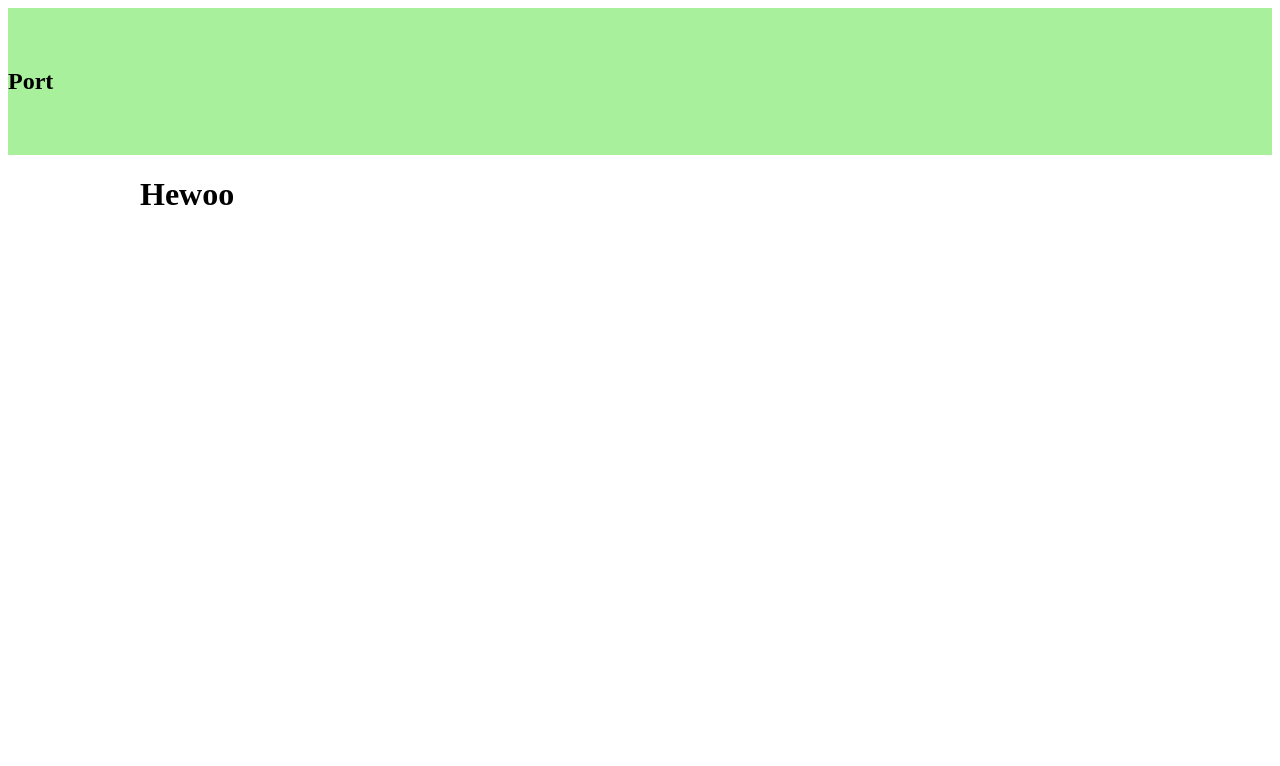
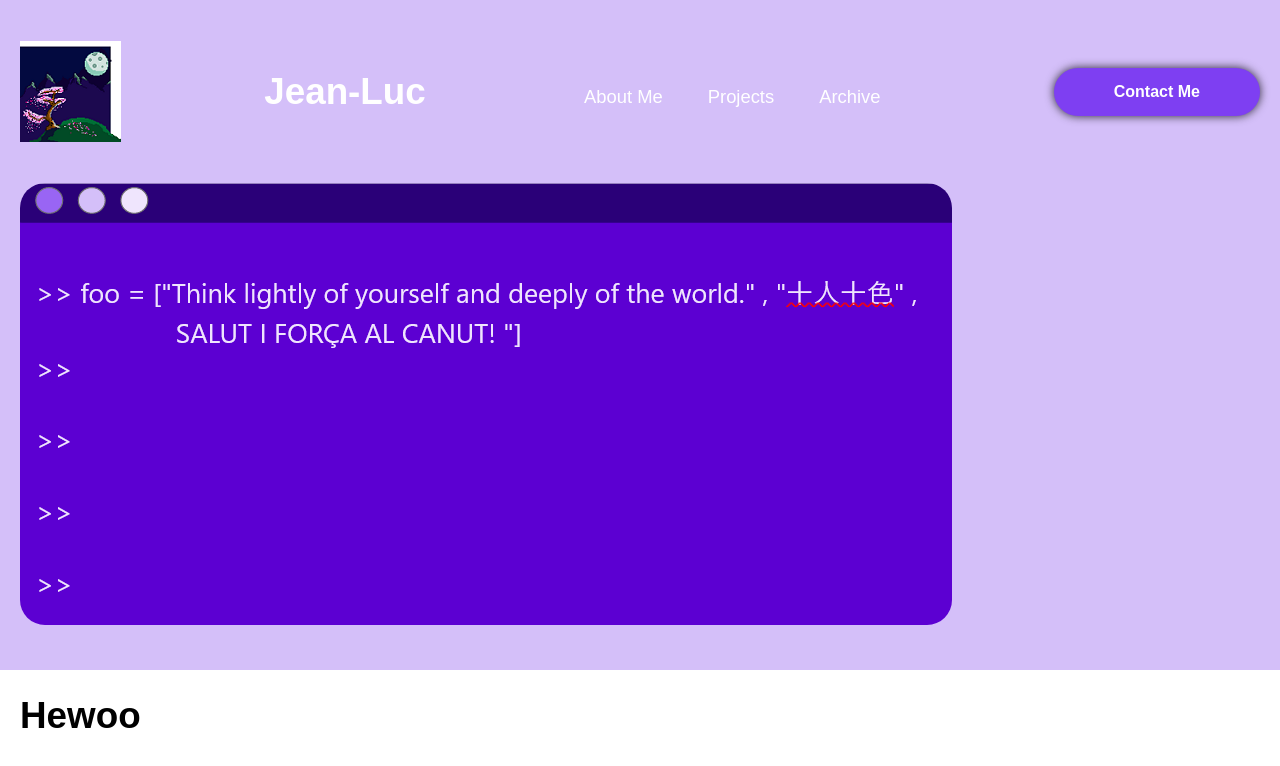
Before and after one commit to jlputter/LandingPage, a React (Create React App) app in the folder portfolio/portfolio_fe/: page / in a window 1280 px wide. Shown: the top 766 px of the page. Built offline with nearby package versions, Linux system fonts and the light colour scheme.

Commit message:
start of header designing

```diff
--- a/portfolio/portfolio_fe/public/index.html
+++ b/portfolio/portfolio_fe/public/index.html
@@ -3,7 +3,6 @@
   <head>
     <meta charset="utf-8" />
     <link rel="icon" href="%PUBLIC_URL%/favicon.ico" />
-
 
 
 
--- a/portfolio/portfolio_fe/src/App.js
+++ b/portfolio/portfolio_fe/src/App.js
@@ -1,15 +1,30 @@
 import {Container} from './components/styles/Container.styled'
 import Header from './components/Header'
+import { ThemeProvider } from 'styled-components'
+import GlobalStyles from './components/styles/Global'
+
+const theme = {
+  colors: {
+    header: '#D4BFF9',
+    body: '#FFF',
+    footer: "#2A0078",
+    button: "#7E3FF2"
+  },
+}
 
 function App() {
   return (
-    <>
-     <Header />
-    <Container>
+    <ThemeProvider theme = {theme}>
+      <>
+      <GlobalStyles/>
+        <Header />
+        <Container>
+          <h1>Hewoo</h1>
+        </Container>
 
-      <h1>Hewoo</h1>
-    </Container>
-    </>
+      </>
+
+    </ThemeProvider>
   );
 }
 
--- a/portfolio/portfolio_fe/src/components/Header.jsx
+++ b/portfolio/portfolio_fe/src/components/Header.jsx
@@ -1,9 +1,23 @@
-import { StyledHeader } from "./styles/Header.styled";
+import { StyledHeader, Nav, Logo, Name, ConsoleIMG } from "./styles/Header.styled";
+import { Container } from "./styles/Container.styled";
+import { Button } from "./styles/Button.styled";
 
 export default function Header() {
     return (
         <StyledHeader>
-            <h2>Port</h2>
+            <Container>
+            <Nav>
+                <Logo src='./images/logo.png' alt=''/>
+                <Name> Jean-Luc </Name>
+                <ul>
+                    <li><a>About Me</a></li>
+                    <li><a>Projects</a></li>
+                    <li><a>Archive</a></li>
+                </ul>
+                <Button>Contact Me</Button>
+            </Nav>
+            <ConsoleIMG src='./images/terminal.png' alt=''/>
+            </Container>
         </StyledHeader>
     )
 }
--- /dev/null
+++ b/portfolio/portfolio_fe/src/components/styles/Button.styled.jsx
@@ -0,0 +1,22 @@
+import styled from "styled-components";
+
+export const Button = styled.button`
+
+    border-radius: 50px;
+    border: none;
+    box-shadow: 0 0 10px rgba(0,0,0,0.8);
+    cursor: pointer;
+    font-size: 16px;
+    font-weight: 700;
+    padding: 15px 60px;
+    background-color: ${({theme}) => theme.colors.button};
+    color: #FFF;
+
+    &:hover{
+        opacity: 0.9;
+        transform: scale(1.02);
+        transition: ease-out;
+
+    }
+
+`
--- a/portfolio/portfolio_fe/src/components/styles/Container.styled.jsx
+++ b/portfolio/portfolio_fe/src/components/styles/Container.styled.jsx
@@ -1,8 +1,9 @@
 import styled from "styled-components"
 
 export const Container = styled.div `
-    width: 1000px;
+    width: 1350px;
     max-width: 100%;
     padding: 0 20px;
     margin: 0 auto;
+    align-items: center;
 `
--- /dev/null
+++ b/portfolio/portfolio_fe/src/components/styles/Global.jsx
@@ -0,0 +1,31 @@
+import { createGlobalStyle } from "styled-components";
+//font-family: 'Noto Sans JP', sans-serif;
+//font-family: 'Quicksand', sans-serif;
+
+const GlobalStyles = createGlobalStyle`
+    @import url('https://fonts.googleapis.com/css2?family=Noto+Sans+JP:wght@300&family=Quicksand:wght@300&display=swap');
+
+
+
+    * {
+        box-sizing: border-box;
+
+    }
+
+    body {
+        background: ${({theme}) => theme.colors.body};
+        color: hsl(192. 100%, 9%);
+        font-family: 'Quicksand', sans-serif;
+        font-size: 1.15em;
+        margin: 0;
+    }
+
+    h1{
+        font-size: 2em;
+    }
+
+
+
+`
+
+export default GlobalStyles;
--- a/portfolio/portfolio_fe/src/components/styles/Header.styled.jsx
+++ b/portfolio/portfolio_fe/src/components/styles/Header.styled.jsx
@@ -1,7 +1,69 @@
 import styled from "styled-components"
 
-export const StyledHeader = styled.header `
-    background-color: #a9f09d;
+export const StyledHeader = styled.header`
+    background-color: ${({theme}) => theme.colors.header};
     padding: 40px 0;
     margin: 0 auto;
+    align-items: center;
+
 `
+
+export const Nav = styled.nav`
+
+    display: flex;
+    flex-direction:row;
+    align-items: center;
+    justify-content: space-between;
+    margin-bottom: 40px;
+
+    ul {
+    display: flex;
+    justify-content: space-between;
+    margin: 0px;
+    padding: 0px;
+    list-style: none;
+    color: #FFF;
+    }
+
+    li{
+        padding: 10px 15px 0 0;
+
+    }
+
+    a{
+        padding: 10px;
+        margin: 0 5px;
+    }
+
+    a:hover{
+       border-bottom:2px #FFF solid;
+
+    }
+    li:hover{
+        transition: ease-in;
+        cursor: pointer;
+        transform: scale(1.04);
+
+    }
+
+
+`
+
+export const Logo = styled.img`
+
+
+
+`
+
+export const Name = styled.h1`
+
+    color: #FFF;
+
+
+`
+
+export const ConsoleIMG  = styled.img`
+        border-radius: 25px;
+
+
+`
```
Also changed, not shown: portfolio/portfolio_fe/public/images/logo.png (added), portfolio/portfolio_fe/public/images/terminal.png (added).
